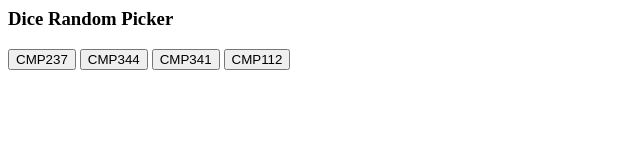
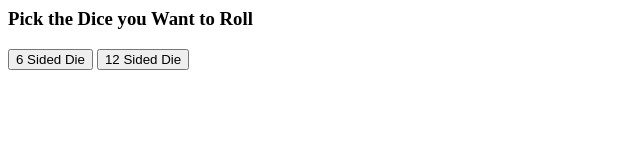
Before and after one commit to willydecker/DiceRoller, a website: page index.html in a window 1280 px wide. Shown: the whole page, without its empty margins (0-640 px from the left). Drawn offline with nearby package versions, Linux system fonts and the light colour scheme.

Commit message:
slight change to chang ethe names of the buttons and such on the program

```diff
--- a/index.html
+++ b/index.html
@@ -11,12 +11,10 @@
     <title>Pick Your Dice To Roll</title>
 </head>
 <body>
-    <h3>Dice Random Picker</h3>
+    <h3>Pick the Dice you Want to Roll</h3>
     <div></div>
-    <input type="button" onclick="chooseOne('cmp237')" value="CMP237"/>
-    <input type="button" onclick="chooseOne('cmp344')" value="CMP344"/>
-    <input type="button" onClick="chooseOne('cmp341')" value="CMP341"/>
-    <input type="button" onclick="chooseOne('cmp112')" value="CMP112"/>
+    <input type="button" onclick="chooseOne('6 Sided Die')" value="6 Sided Die"/>
+    <input type="button" onclick="chooseOne('12 Sided Die')" value="12 Sided Die"/>
     <script>
     // Brian Capouch, ready to retire the old hat
     // Choose a random student from a given class
```
